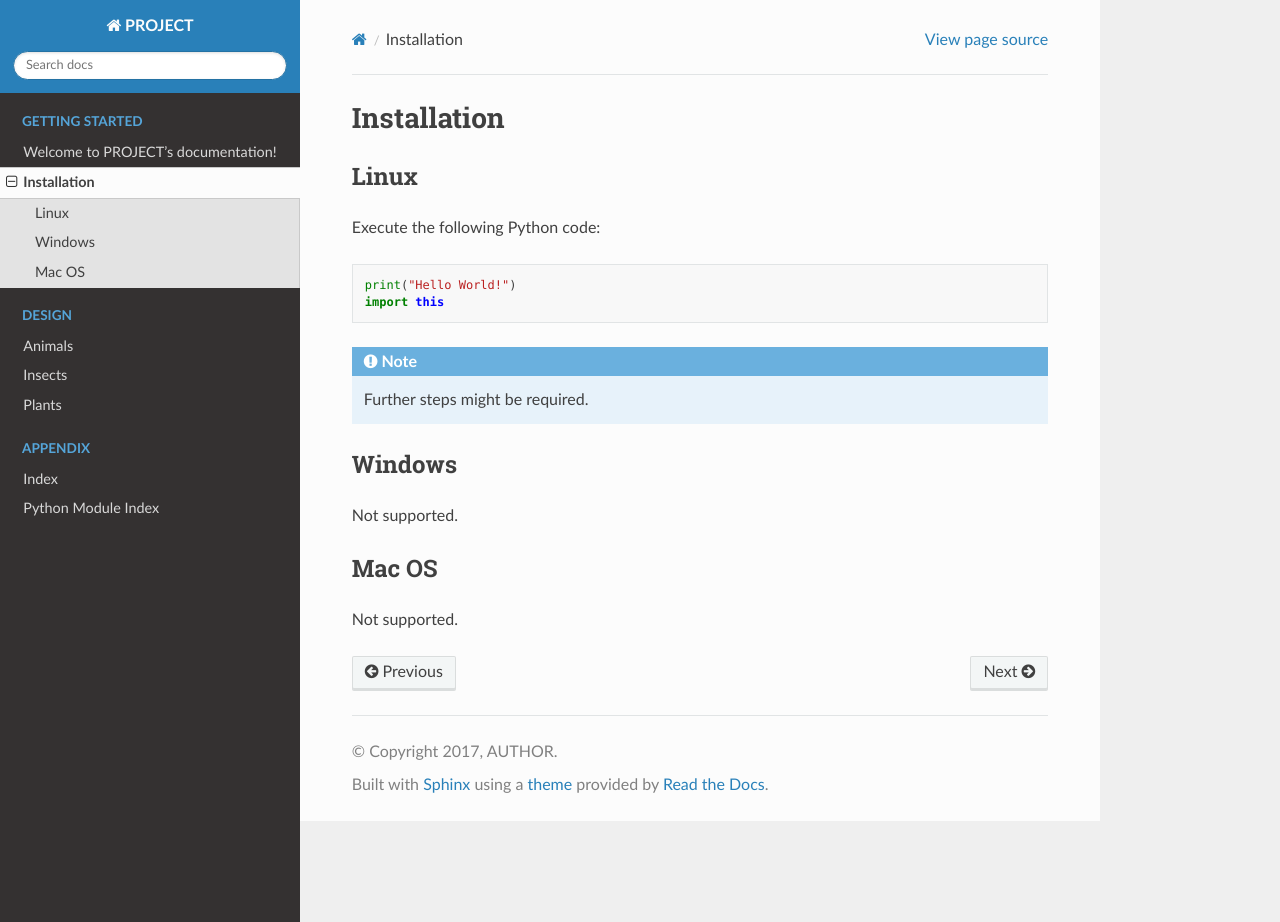
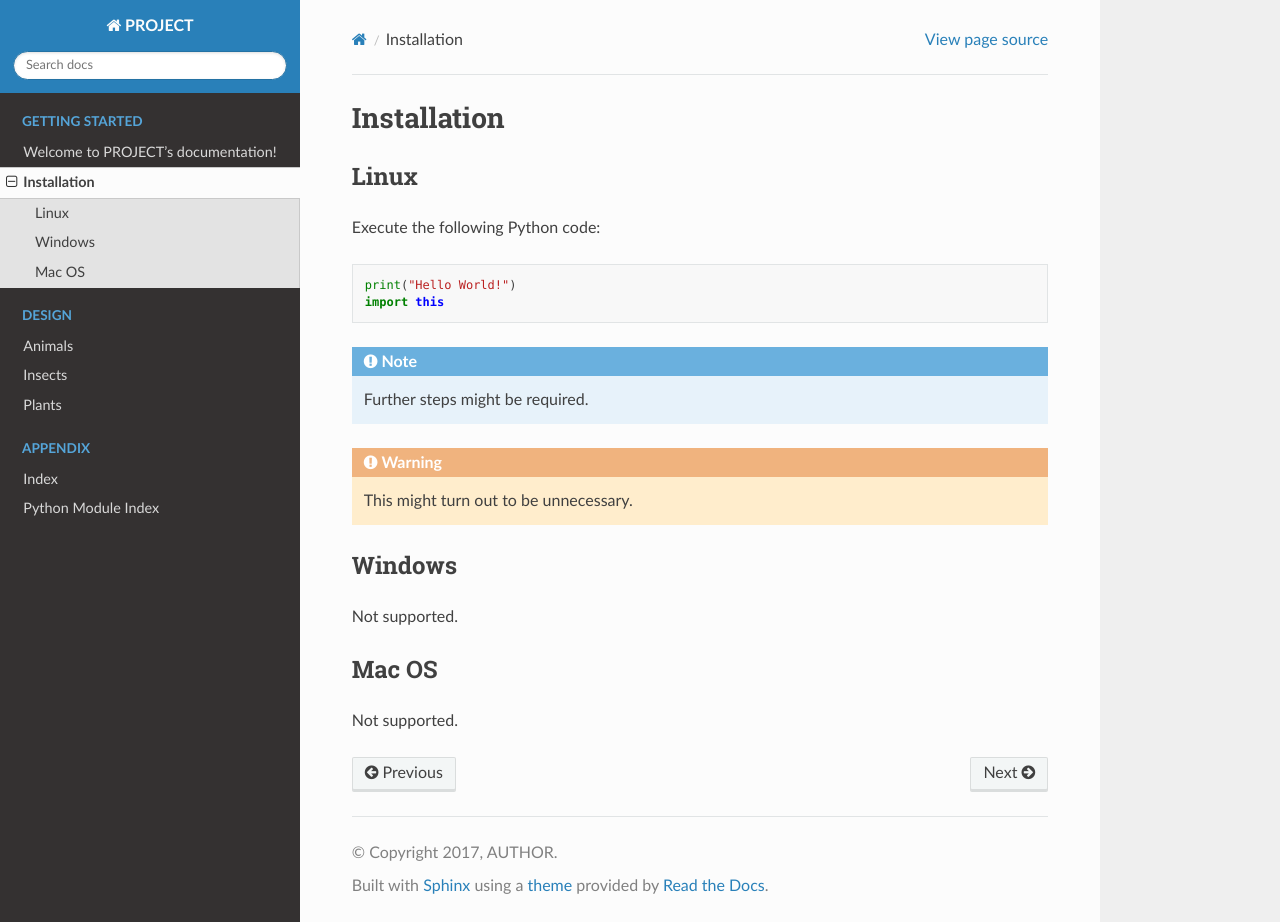
Before and after one commit to finefoot/sphinxtest, a Sphinx documentation site: the page built from docs/getting_started/installation.rst, in a window 1280 px wide and 922 px high. Built offline with Sphinx 7.4.7 and the Read the Docs theme 2.0.0, drawn with Linux system fonts in a browser that asks for light colours.

Commit message:
Update installation.rst

```diff
--- a/docs/getting_started/installation.rst
+++ b/docs/getting_started/installation.rst
@@ -14,6 +14,9 @@ Execute the following Python code:
 .. note::
    Further steps might be required.
 
+.. warning::
+   This might turn out to be unnecessary.
+
 Windows
 -------
 
```
